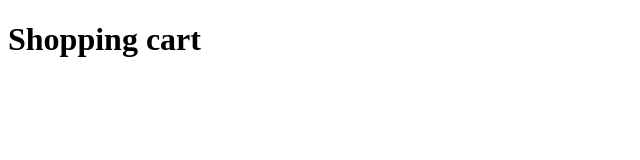
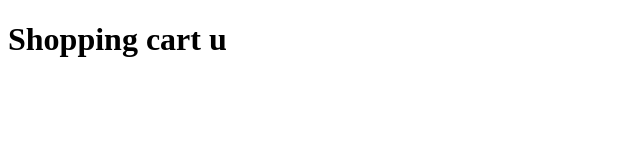
Before and after one commit to Davidalbort/app-shopping-cart, a React (Vite) app: page / in a window 1280 px wide. Shown: the top 160 px of the page, without its empty margins (0-640 px from the left). Built offline with nearby package versions, Linux system fonts and the light colour scheme.

Commit message:
First commit

```diff
--- a/src/App.tsx
+++ b/src/App.tsx
@@ -1,7 +1,7 @@
 export function App() {
   return (
     <>
-      <h1>Shopping cart</h1>
+      <h1>Shopping cart u</h1>
     </>
-  );
+  )
 }
```
